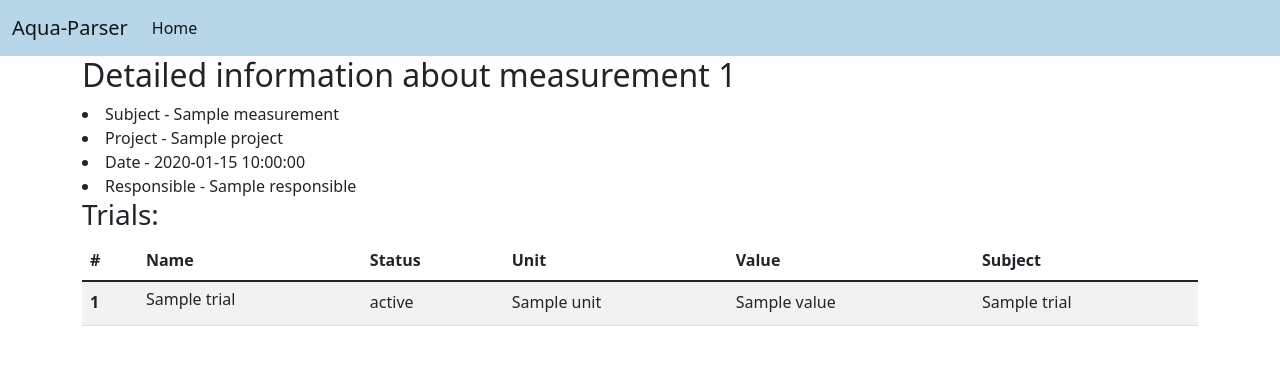
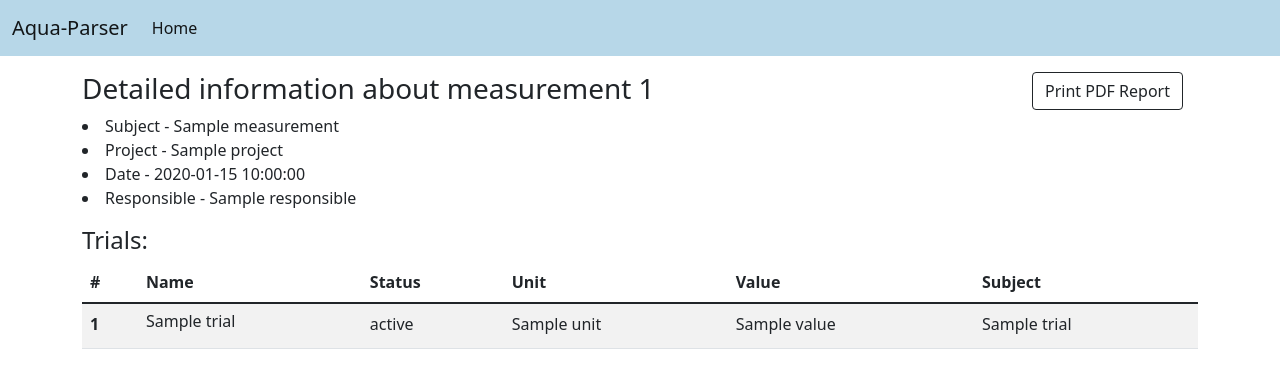
Before and after one commit to pdf-reports-parser/frontend, a Flask app: template frontend/templates/measurements.html in a window 1280 px wide. Shown: the top 388 px of the page. Run offline with Flask 2, Linux system fonts and the light colour scheme; the template is opened without the code that fills it: most values are stand-ins (such as "Sample title", 1, 10 or a date in 2020).

Commit message:
print.css style was added (#15)

```diff
--- /dev/null
+++ b/frontend/static/print.css
@@ -0,0 +1,20 @@
+@media print {
+
+    body {
+      margin: none;
+      font-family: Arial;
+      font-size: 12px;
+      color: #000;
+      background-color: #fff;
+    }
+    .navbar {
+        display: none;
+      }
+    .noprint {
+      display: none;
+    }
+    .table {
+      --bs-table-striped-bg: #fff;
+    }
+
+  }
--- a/frontend/templates/base.html
+++ b/frontend/templates/base.html
@@ -7,7 +7,7 @@
 
     <!-- Bootstrap CSS -->
     <link href="https://cdn.jsdelivr.net/npm/bootstrap@5.1.3/dist/css/bootstrap.min.css" rel="stylesheet" integrity="sha384-1BmE4kWBq78iYhFldvKuhfTAU6auU8tT94WrHftjDbrCEXSU1oBoqyl2QvZ6jIW3" crossorigin="anonymous">
-
+    <link rel="stylesheet" media="print" href="{{ url_for('static', filename='print.css') }}" />
     <title>{{ page_title }}</title>
   </head>
   <body>
--- a/frontend/templates/measurements.html
+++ b/frontend/templates/measurements.html
@@ -6,12 +6,23 @@
         <title>Measurement</title>
     </head>
     <body>
-        <h2>Detailed information about measurement {{ measurement.uid }}</h2>
+        <p></p>
+        <div class="row" >
+            <div class="col-10" >
+                <h3>Detailed information about measurement {{ measurement.uid }}</h3>
                 <li>Subject - {{ measurement.subject }}</li>
                 <li>Project - {{ measurement.project }}</li>
                 <li>Date - {{ measurement.date }}</li>
                 <li>Responsible - {{ measurement.responsible }}</li>
-        <h3>Trials:</h3>
+            </div>
+            <div class="col-2" >
+                <button onclick="window.print()" class="btn btn-outline-dark noprint">
+                    Print PDF Report
+                </button>
+            </div>
+        </div>
+        <p></p>
+        <h4>Trials:</h4>
         <table class="table table-striped table-hover">
             <thead>
               <tr>
```
Lines whose indentation alone changed are shown as unchanged.
